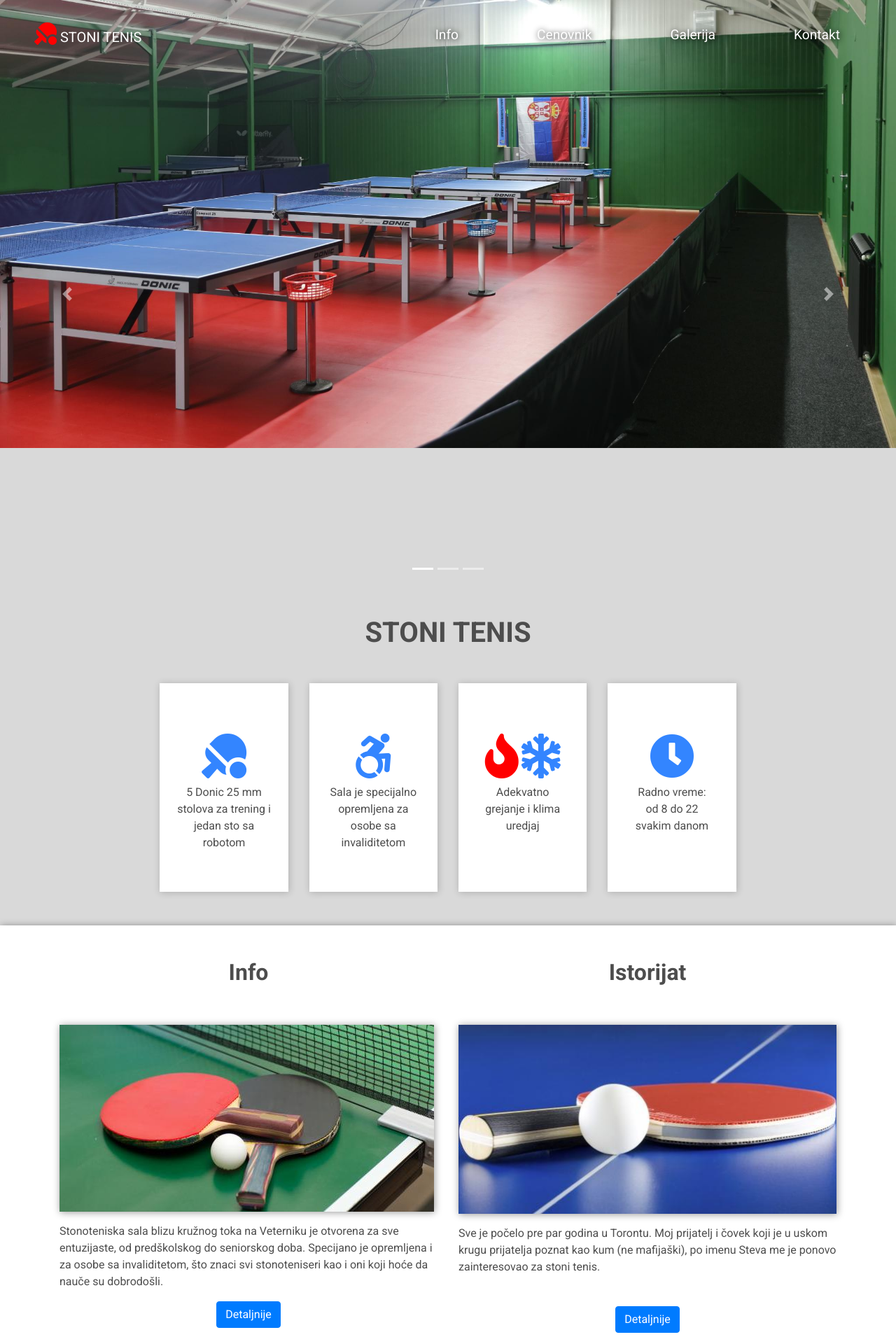
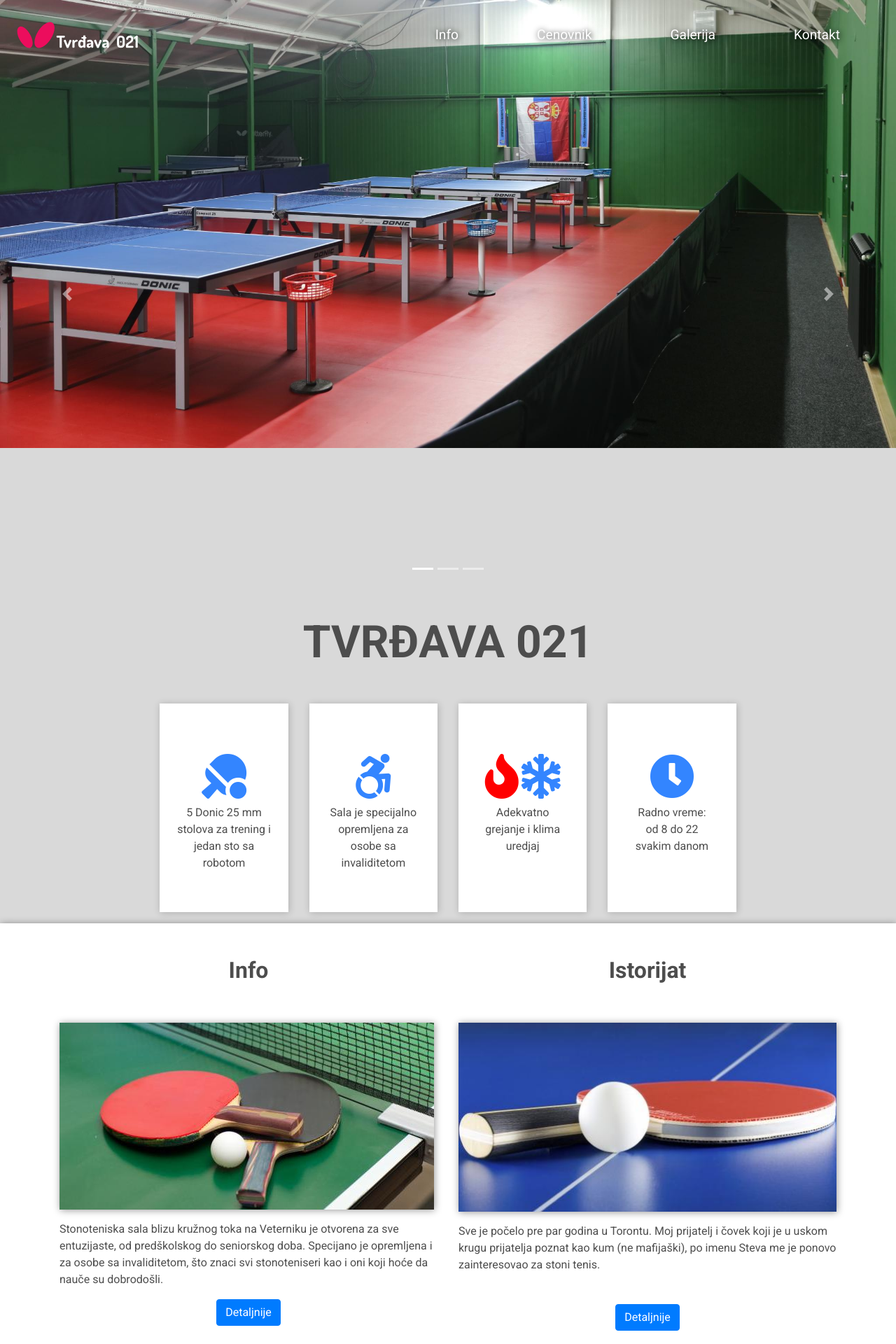
Before and after one commit to bboypamik/stonitenis, a PHP site: page / in a window 1280 px wide. Shown: the top 1920 px of the page at 70% size. Run offline with PHP 8.4, Linux system fonts and the light colour scheme; some libraries are stand-ins or nearby versions.

Commit message:
jos malo

```diff
--- a/css/styles.css
+++ b/css/styles.css
@@ -4,7 +4,12 @@ background-color: #d9d9d9;
     color: #4d4d4d;
 
 }
-body h1,h2 {
+h1 {
+    font-size: 4rem;
+
+    font-weight: bolder;
+}
+ h2 {
     font-weight: bolder;
 }
 
@@ -36,6 +41,18 @@ body i{
 .navbar i {
     margin-left: 25px;
 }
+.logo svg{
+    height: 40px;
+    width: auto;
+}
+.logo svg path{
+    fill:#fff;
+}
+
+.smaller .logo svg path{
+    fill:#000;
+}
+
 #carouselExampleIndicators {
     height: 840px;
     overflow: hidden;
--- a/index.html
+++ b/index.html
@@ -18,7 +18,67 @@
 <div class="container-fluid p-0">
 
     <nav class="navbar navbar-expand-sm navbar p-4 fixed-top">
-        <a href="#pocetna" class="navbar-brand logo slide-section"><i class="fas fa-table-tennis"></i> STONI TENIS</a>
+        <a href="#pocetna" class="navbar-brand logo slide-section">
+            <?xml version="1.0" encoding="UTF-8" standalone="no"?>
+            <!-- Created with Inkscape (http://www.inkscape.org/) -->
+
+            <svg
+   id="svg3355"
+   version="1.1"
+   xml:space="preserve"
+   width="601.25"
+   height="138.75"
+   viewBox="0 0 601.25 138.75"><g
+     id="g3363"
+     inkscape:groupmode="layer"
+     inkscape:label="ink_ext_XXXXXX"
+     transform="matrix(1.25,0,0,-1.25,0,138.75)"><g
+       id="g3365"
+       transform="matrix(0.12838229,0,0,0.12838229,-68.259408,-15.752171)"><g
+         id="g3400"
+         transform="translate(330.11868,-51.047459)"><path
+           inkscape:connector-curvature="0"
+           id="path3385"
+           style="fill:#ec0d5d;fill-opacity:1;fill-rule:evenodd;stroke:none"
+           d="M 865.85148,729.04241 C 1000.3601,938.53102 1195.2323,1053.3423 1301.0077,985.42356 1406.7828,917.50577 1383.4824,692.53764 1248.968,483.04403 1114.4599,273.56395 919.59049,158.75359 813.81351,226.67077 708.04003,294.59012 731.34547,519.55882 865.85148,729.04241" /><path
+           inkscape:connector-curvature="0"
+           id="path3387"
+           style="fill:#ec0d5d;fill-opacity:1;fill-rule:evenodd;stroke:none"
+           d="M 609.85332,626.00956 C 709.13894,449.92448 719.44325,267.72175 632.87364,219.13029 546.30405,170.53567 395.58063,273.92222 296.29501,450.0073 197.011,626.08765 186.70707,808.29025 273.27754,856.88564 359.85064,905.4749 510.57311,802.08867 609.85332,626.00956" /><g
+           transform="scale(1,-1)"
+           style="font-style:normal;font-variant:normal;font-weight:bold;font-stretch:normal;font-size:510.76000977px;line-height:125%;font-family:Dosis;-inkscape-font-specification:'Dosis, Bold';text-align:start;letter-spacing:0px;word-spacing:0px;writing-mode:lr-tb;text-anchor:start;fill:#000000;fill-opacity:1;stroke:none;stroke-width:1px;stroke-linecap:butt;stroke-linejoin:miter;stroke-opacity:1"
+           id="text3389"><path
+             d="m 1428.1897,-556.49077 q 0,-11.74748 5.1076,-20.4304 5.6183,-9.19368 15.8335,-9.19368 l 216.0515,0 q 10.2152,0 15.3228,9.19368 5.6184,8.68292 5.6184,20.4304 0,12.25824 -5.6184,21.45192 -5.6183,8.68292 -15.3228,8.68292 l -74.5709,0 0,292.66549 q 0,9.70444 -10.2153,15.3228 -9.7044,5.61836 -22.9842,5.61836 -13.7905,0 -23.4949,-5.61836 -9.7045,-5.61836 -9.7045,-15.3228 l 0,-292.66549 -75.0817,0 q -9.7044,0 -15.3228,-8.68292 -5.6183,-8.68292 -5.6183,-21.45192 z"
+             style=""
+             id="path3407" /><path
+             d="m 1650.5778,-430.33305 q 0,-10.72596 14.812,-19.40888 15.3228,-8.68292 29.1133,-8.68292 14.8121,0 19.4089,11.23672 l 56.6944,148.12041 56.6943,-147.09889 q 4.5969,-12.25824 18.8982,-12.25824 12.2582,0 28.0918,9.19368 15.8335,8.68292 15.8335,19.40888 0,4.59684 -2.043,8.68292 l -87.34,202.26097 q -5.6183,11.74748 -30.1348,11.74748 -24.5165,0 -29.6241,-11.74748 l -87.8507,-202.26097 q -2.5538,-3.57532 -2.5538,-9.19368 z"
+             style=""
+             id="path3409" /><path
+             d="m 1918.4554,-233.69044 0,-201.23945 q 0,-9.19368 8.6829,-14.81204 9.1937,-5.61836 23.495,-5.61836 12.769,0 20.9412,5.61836 8.6829,5.61836 8.6829,14.81204 l 0,20.94116 q 8.1721,-17.8766 25.538,-31.15636 17.3658,-13.27976 37.2855,-13.27976 l 15.8335,0 q 9.1937,0 16.3443,8.68292 7.6614,8.68292 7.6614,19.91964 0,11.74748 -7.6614,20.4304 -7.1506,8.68292 -16.3443,8.68292 l -15.8335,0 q -23.495,0 -41.3716,20.94116 -17.3658,20.94116 -17.3658,54.65133 l 0,91.42604 q 0,7.6614 -10.2152,14.30128 -10.2152,6.63988 -23.495,6.63988 -13.7905,0 -22.9842,-6.12912 -9.1937,-6.63988 -9.1937,-14.81204 z"
+             style=""
+             id="path3411" /><path
+             d="m 2097.3172,-312.85824 0,-41.88233 q 0,-42.39308 26.5596,-73.03868 27.0702,-30.6456 64.3557,-30.6456 22.4735,0 39.3285,11.23672 17.3659,11.23672 26.5596,27.58104 l 0,-75.59248 -39.8393,0 q -8.1722,0 -12.769,-7.15064 -4.5969,-7.15064 -4.5969,-16.85508 0,-9.70444 4.5969,-16.85508 4.5968,-7.15064 12.769,-7.15064 l 39.8393,0 0,-33.1994 q 0,-9.19368 9.1936,-14.81204 9.7045,-5.61836 24.0058,-5.61836 14.3012,0 23.4949,5.61836 9.1937,5.61836 9.1937,14.81204 l 0,33.1994 14.812,0 q 8.1722,0 12.769,7.15064 4.5969,7.15064 4.5969,16.85508 0,10.2152 -4.5969,17.36584 -4.5968,6.63988 -12.769,6.63988 l -14.812,0 0,261.50913 q 0,8.17216 -9.7044,14.81204 -9.1937,6.12912 -22.9842,6.12912 -11.7475,0 -20.9412,-6.63988 -8.6829,-6.63988 -8.6829,-14.30128 l 0,-14.81204 q -8.1722,16.34432 -28.0918,28.60256 -19.4089,11.74748 -42.9039,11.74748 -35.2424,0 -62.3127,-31.66712 -27.0703,-31.66712 -27.0703,-73.03868 z m 65.8881,0 q 0,17.8766 13.2797,32.68864 13.2798,14.30128 31.1564,14.30128 17.8766,0 32.1779,-13.79052 14.3013,-14.30128 14.3013,-24.00572 l 0,-51.07601 q 0,-20.4304 -14.3013,-33.1994 -13.7905,-12.769 -31.6671,-12.769 -18.3874,0 -31.6672,14.30128 -13.2797,13.79052 -13.2797,31.66712 l 0,41.88233 z"
+             style=""
+             id="path3413" /><path
+             d="m 2357.0546,-276.08352 q 0,-41.37156 30.6456,-58.22665 30.6456,-16.85508 88.3615,-16.85508 l 20.9411,0 0,-6.63988 q 0,-18.89812 -11.2367,-32.68864 -10.7259,-14.30128 -33.7101,-14.30128 -22.9842,0 -39.3286,8.17216 -16.3443,7.6614 -18.8981,7.6614 -10.2152,0 -16.3443,-10.2152 -6.1291,-10.2152 -6.1291,-22.47344 0,-14.81204 26.0487,-25.538 26.5596,-11.23672 55.6729,-11.23672 55.6728,0 82.7431,28.60256 27.0703,28.0918 27.0703,70.99564 l 0,125.13621 q 0,8.68292 -9.1937,14.81204 -9.1937,6.12912 -22.9842,6.12912 -12.769,0 -21.4519,-6.12912 -8.1722,-6.12912 -8.1722,-14.81204 l 0,-14.81204 q -35.2424,40.35004 -77.6355,40.35004 -29.1133,0 -48.0114,-17.36584 -18.3874,-17.36584 -18.3874,-50.56524 z m 65.888,-8.68292 q 0,13.79052 7.1507,20.94116 7.6614,6.63988 19.9196,6.63988 16.3443,0 31.6671,-15.3228 15.3228,-15.3228 15.3228,-33.71016 l 0,-10.72596 -7.6614,0 q -31.1563,0 -49.0329,6.63988 -17.3659,6.12912 -17.3659,25.538 z"
+             style=""
+             id="path3415" /><path
+             d="m 2585.3085,-430.33305 q 0,-10.72596 14.812,-19.40888 15.3228,-8.68292 29.1133,-8.68292 14.8121,0 19.4089,11.23672 l 56.6944,148.12041 56.6943,-147.09889 q 4.5969,-12.25824 18.8981,-12.25824 12.2583,0 28.0918,9.19368 15.8336,8.68292 15.8336,19.40888 0,4.59684 -2.043,8.68292 l -87.34,202.26097 q -5.6184,11.74748 -30.1348,11.74748 -24.5165,0 -29.6241,-11.74748 l -87.8507,-202.26097 q -2.5538,-3.57532 -2.5538,-9.19368 z"
+             style=""
+             id="path3417" /><path
+             d="m 2838.8849,-276.08352 q 0,-41.37156 30.6456,-58.22665 30.6456,-16.85508 88.3615,-16.85508 l 20.9412,0 0,-6.63988 q 0,-18.89812 -11.2368,-32.68864 -10.7259,-14.30128 -33.7101,-14.30128 -22.9842,0 -39.3285,8.17216 -16.3444,7.6614 -18.8982,7.6614 -10.2152,0 -16.3443,-10.2152 -6.1291,-10.2152 -6.1291,-22.47344 0,-14.81204 26.0488,-25.538 26.5595,-11.23672 55.6728,-11.23672 55.6728,0 82.7431,28.60256 27.0703,28.0918 27.0703,70.99564 l 0,125.13621 q 0,8.68292 -9.1937,14.81204 -9.1937,6.12912 -22.9842,6.12912 -12.769,0 -21.4519,-6.12912 -8.1722,-6.12912 -8.1722,-14.81204 l 0,-14.81204 q -35.2424,40.35004 -77.6355,40.35004 -29.1133,0 -48.0114,-17.36584 -18.3874,-17.36584 -18.3874,-50.56524 z m 65.8881,-8.68292 q 0,13.79052 7.1506,20.94116 7.6614,6.63988 19.9196,6.63988 16.3444,0 31.6672,-15.3228 15.3228,-15.3228 15.3228,-33.71016 l 0,-10.72596 -7.6614,0 q -31.1564,0 -49.033,6.63988 -17.3658,6.12912 -17.3658,25.538 z"
+             style=""
+             id="path3419" /><path
+             d="m 3295.0654,-326.64877 0,-142.50204 q 0,-60.78044 32.1779,-88.87224 32.6886,-28.0918 87.3399,-28.0918 54.6514,0 87.34,28.0918 32.6886,28.0918 32.6886,88.87224 l 0,142.50204 q 0,60.78045 -32.6886,88.87225 -32.6886,28.0918 -87.34,28.0918 -54.6513,0 -87.3399,-28.0918 -32.1779,-28.0918 -32.1779,-88.87225 z m 66.3988,0 q 0,58.73741 53.119,58.73741 53.6298,0 53.6298,-58.73741 l 0,-142.50204 q 0,-58.7374 -53.6298,-58.7374 -53.119,0 -53.119,58.7374 l 0,142.50204 z m 36.264,-53.6298 q -6.6399,-6.63988 -6.6399,-17.36584 0,-10.72596 6.1291,-16.85508 6.6399,-6.63988 17.8766,-6.63988 10.726,0 16.8551,6.63988 6.6399,6.12912 6.6399,16.85508 0,10.72596 -6.6399,17.36584 -6.1291,6.63988 -16.8551,6.63988 -10.726,0 -17.3658,-6.63988 z"
+             style=""
+             id="path3421" /><path
+             d="m 3571.6658,-233.69044 0,-49.54372 q 0,-22.47344 16.855,-44.43613 16.8551,-21.96268 40.8608,-39.83928 l 49.033,-35.24244 q 24.0057,-17.8766 40.8608,-37.79624 16.8551,-19.91964 16.8551,-39.83928 0,-17.8766 -12.2583,-31.66712 -11.7474,-13.79052 -35.2424,-13.79052 -19.9196,0 -32.6886,11.23672 -12.769,11.23672 -12.769,33.71016 0,9.70444 -9.7045,17.36584 -9.1937,7.15064 -25.0272,7.15064 -30.1349,0 -30.1349,-35.7532 0,-41.88232 32.6887,-67.93108 32.6886,-26.04876 77.1247,-26.04876 46.4792,0 80.1894,28.60256 34.2209,28.0918 34.2209,75.08172 0,30.6456 -16.8551,57.71588 -16.3443,26.55952 -40.35,45.45764 -24.0058,18.38736 -48.0115,34.22092 -23.4949,15.83356 -40.35,31.66713 -16.3443,15.83356 -16.3443,30.13484 l 0,12.25824 141.9912,0 q 8.1722,0 14.3013,8.68292 6.6399,8.17216 6.6399,19.91964 0,11.74748 -6.6399,20.94116 -6.1291,8.68292 -14.3013,8.68292 l -181.8305,0 q -9.7045,0 -19.4089,-6.12912 -9.7044,-6.12912 -9.7044,-14.81204 z"
+             style=""
+             id="path3423" /><path
+             d="m 3818.7779,-512.05465 q 0,-15.83356 12.769,-24.00572 l 60.2697,-45.9684 q 6.1291,-5.1076 13.7905,-5.1076 11.2367,0 20.4304,6.12912 9.1937,6.12912 9.1937,15.3228 l 0,331.99401 q 0,9.70444 -10.2152,15.3228 -9.7045,5.61836 -22.9842,5.61836 -13.7906,0 -23.495,-5.61836 -9.7044,-5.61836 -9.7044,-15.3228 l 0,-272.74585 -16.3444,16.34432 q -5.1076,4.59684 -12.2582,4.59684 -9.1937,0 -15.3228,-8.17216 -6.1291,-8.17216 -6.1291,-18.38736 z"
+             style=""
+             id="path3425" /></g></g></g></g></svg>
+        </a>
         <div class="collapse navbar-collapse">
             <ul class="navbar-nav ml-auto ">
                 <li class="nav-item ml-5 mr-5"><a href="#onama" class="nav-link slide-section">Info</a></li>
@@ -61,8 +121,8 @@
 
 </div>
 
-<div class="container-fluid text-center usluge pb-5 icons ">
-    <h1 class="mb-5 stoni">STONI TENIS</h1>
+<div class="container-fluid text-center usluge pb-3 icons ">
+    <h1 class="mb-5 stoni">TVRĐAVA 021</h1>
     <div class="row services wow bounceInUp">
         <div class="col-2">
 
@@ -351,7 +411,7 @@
                 <div class="card-body">
 
                     <ul class="list-unstyled mt-3 mb-4">
-                        <li>Cena upotrebe jednog stola</li>
+                        <li>Cena zakupa jednog stola</li>
                         <li></li>
                         <li></li>
                         <li></li>
@@ -469,7 +529,7 @@
 </div>
 <div id="kontakt"></div>
 <iframe class=""
-        src="https://www.google.com/maps/embed?pb=!1m14!1m8!1m3!1d2362.0100439997364!2d19.757650120365273!3d45.24942765609668!3m2!1i1024!2i768!4f13.1!3m3!1m2!1s0x475b11f8d7eaa2d5%3A0xf96bb1bb3e4432eb!2z0JrRgNGD0LbQvdC4INGC0L7QuiDQktC10YLQtdGA0L3QuNC6!5e0!3m2!1ssr!2srs!4v1527685076334"
+        src="https://www.google.com/maps/embed?pb=!1m14!1m8!1m3!1d22472.077053447712!2d19.74574826999174!3d45.24759800000001!3m2!1i1024!2i768!4f13.1!3m3!1m2!1s0x475b0e017fa0b959%3A0x36bc5e244e310333!2z0J3QvtCy0LAgMTAxIDM3LCDQktC10YLQtdGA0L3QuNC6!5e0!3m2!1ssr!2srs!4v1528457187206"
         width="100%" height="450" frameborder="0" style="border:0" allowfullscreen></iframe>
 
 <footer class="py-5">
@@ -477,16 +537,11 @@
         <div class="row">
             <div class="col-sm-1"></div>
             <div class="col-sm-2">
-                <h6>Copyright &copy; 2018 Konto</h6>
+                <h6>Copyright &copy; 2018 TVRĐAVA 021</h6>
             </div>
             <div class="col-sm-4">
-                <h6>About US</h6>
-                <p>Lorem ipsum dolor sit amet, consectetur adipisicing elit, sed do eiusmod
-                    tempor incididunt ut labore et dolore magna aliqua. Ut enim ad minim veniam,
-                    quis nostrud exercitation ullamco laboris nisi ut aliquip ex ea commodo
-                    consequat. Duis aute irure dolor in reprehenderit in voluptate velit esse
-                    cillum dolore eu fugiat nulla pariatur. Excepteur sint occaecat cupidatat non
-                    proident, sunt in culpa qui officia deserunt mollit anim id est laborum.</p>
+                <h6>O nama</h6>
+                <p></p>
             </div>
 
             <div class="col-sm-2">
```
Also changed, not shown: images/Zecevi-u-novoj-sali.jpg (added), images/tvrdjava.svg (added).
